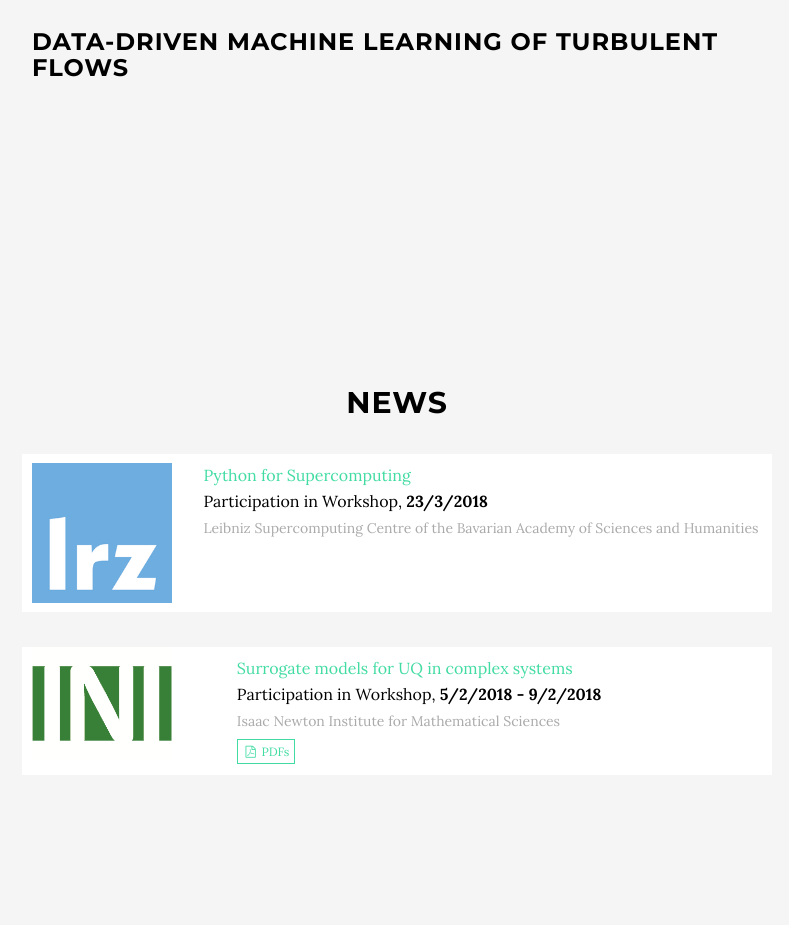
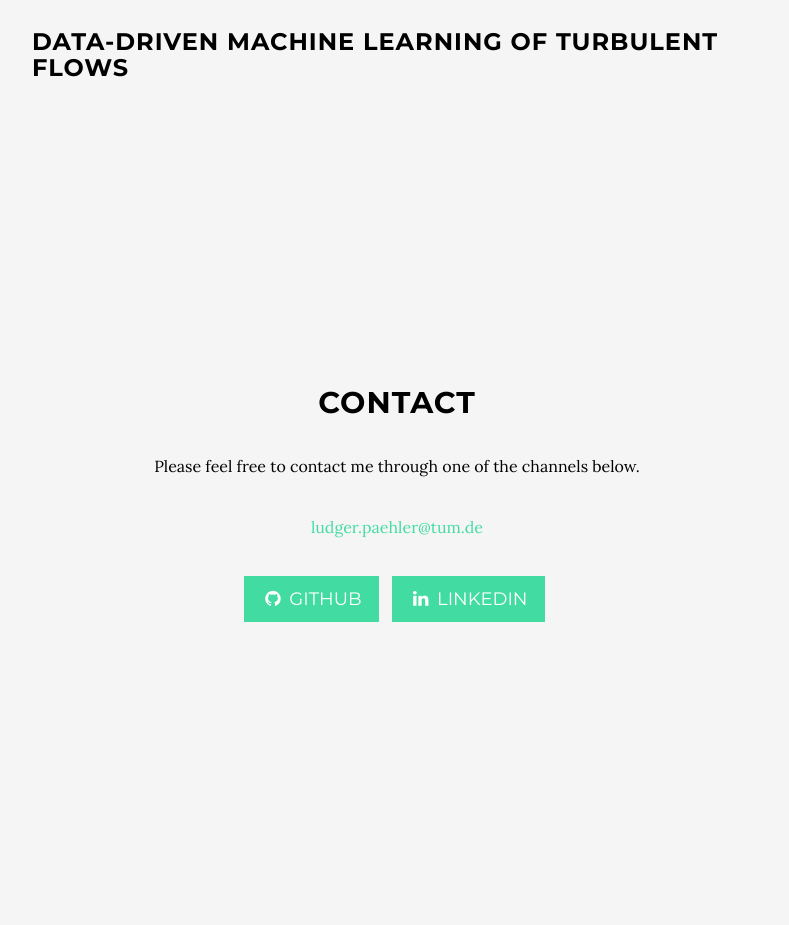
Before and after one commit to ludgerpaehler/ludgerpaehler.github.io, a website: page index.html in a window 1280 px wide. Shown: the part 2600-3525 px from the top of the page, without its empty margins (243-1032 px from the left). Drawn offline with Linux system fonts and the light colour scheme; a script that the page names is missing.

Commit message:
Removal of news section.

```diff
--- a/index.html
+++ b/index.html
@@ -162,60 +162,8 @@
         </div>
     </section>
 
-    <!-- News Section with current or recently participated in workshops and conferences -->
-    <section id="news" class="container content-section text-center">
-	    <div class="row">
-		    <div class="col-lg-8 col-lg-offset-2">
-			    <h2>News</h2>
 
-			    <!-- LRZ Python for Supercomputing Workshop -->
-			    <table class="entry">
-				    <tr>
-					    <th>
-						    <img width="150" src="img/thumbnails/lrz-logo.png" class="rein-paper"/>
-					    </th>
-					    <th class="entry">
-						    <a href="https://www.lrz.de/services/compute/courses/2018-03-23_hpsc1w17">Python for Supercomputing</a>
-						    <br>Participation in Workshop, <b>23/3/2018</b><br>
-						    <small class="authors">
-							    Leibniz Supercomputing Centre of the Bavarian Academy of Sciences and Humanities
-						    </small>
-					    </th>
-				    </tr>
-			    </table>
-
-			    <!-- Isaac Newton Institute Workshop on Surrogate models for UQ in complex systems -->
-			    <table class="entry">
-				    <tr>
-					    <th>
-						    <img width="150" src="img/thumbnails/INI-logo.png" class-"rein-paper"/>
-					    </th>
-					    <th class="entry">
-						    <a href="https://www.newton.ac.uk/event/unqw02">Surrogate models for UQ in complex systems</a>
-						    <br>Participation in Workshop, <b>5/2/2018 - 9/2/2018</b><br>
-						    <small class="authors">
-							    Isaac Newton Institute for Mathematical Sciences
-						    </small><br>
-						    <ul class="list-inline list-inline-x text-left">
-							    <li>
-								    <a href="https://www.newton.ac.uk/event/unqw02/timetable" target="_blank" class="btn-x btn-default-x btn-lg-x">
-									    <i class="fa fa-file-pdf-o fa-fw"></i>
-									    <span class="network-name">PDFs</span>
-								    </a>
-							    </li>
-						    </ul>
-					    </th>
-				    </tr>
-			    </table>
-
-		    </div>
-	    </div>
-    </section>
-
-
-
-
-<!-- Contact Section -->
+    <!-- Contact Section -->
     <section id="contact" class="container content-section text-center">
         <div class="row">
             <div class="col-lg-8 col-lg-offset-2">
@@ -229,9 +177,6 @@
                     </li>
                     <li>
                         <a href="https://www.linkedin.com/in/ludgerpaehler" target="_blank" class="btn btn-default btn-lg"><i class="fa fa-linkedin fa-fw"></i> <span class="network-name">LinkedIn</span></a>
-                    </li>
-                    <li>
-                        <a href="https://gitlab.lrz.de/ge98yoq" target="_blank" class="btn btn-default btn-lg"><i class="fa fa-gitlab fa-fw"></i><span class="network-name">Gitlab</span></a>
                     </li>
                     <br><br><br><br><br><br><br><br><br><br><br><br><br><br><br><br>
                 </ul>
```
